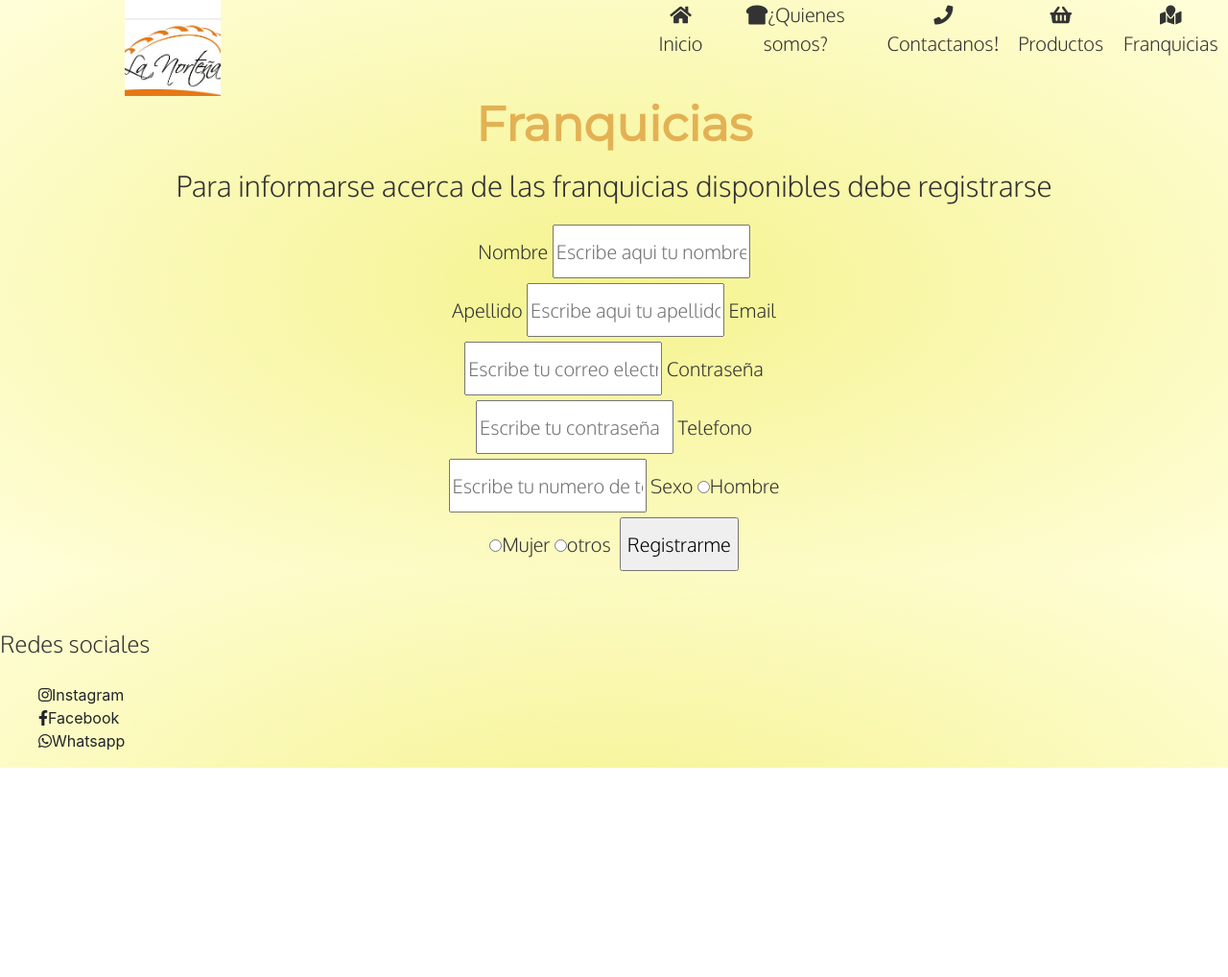
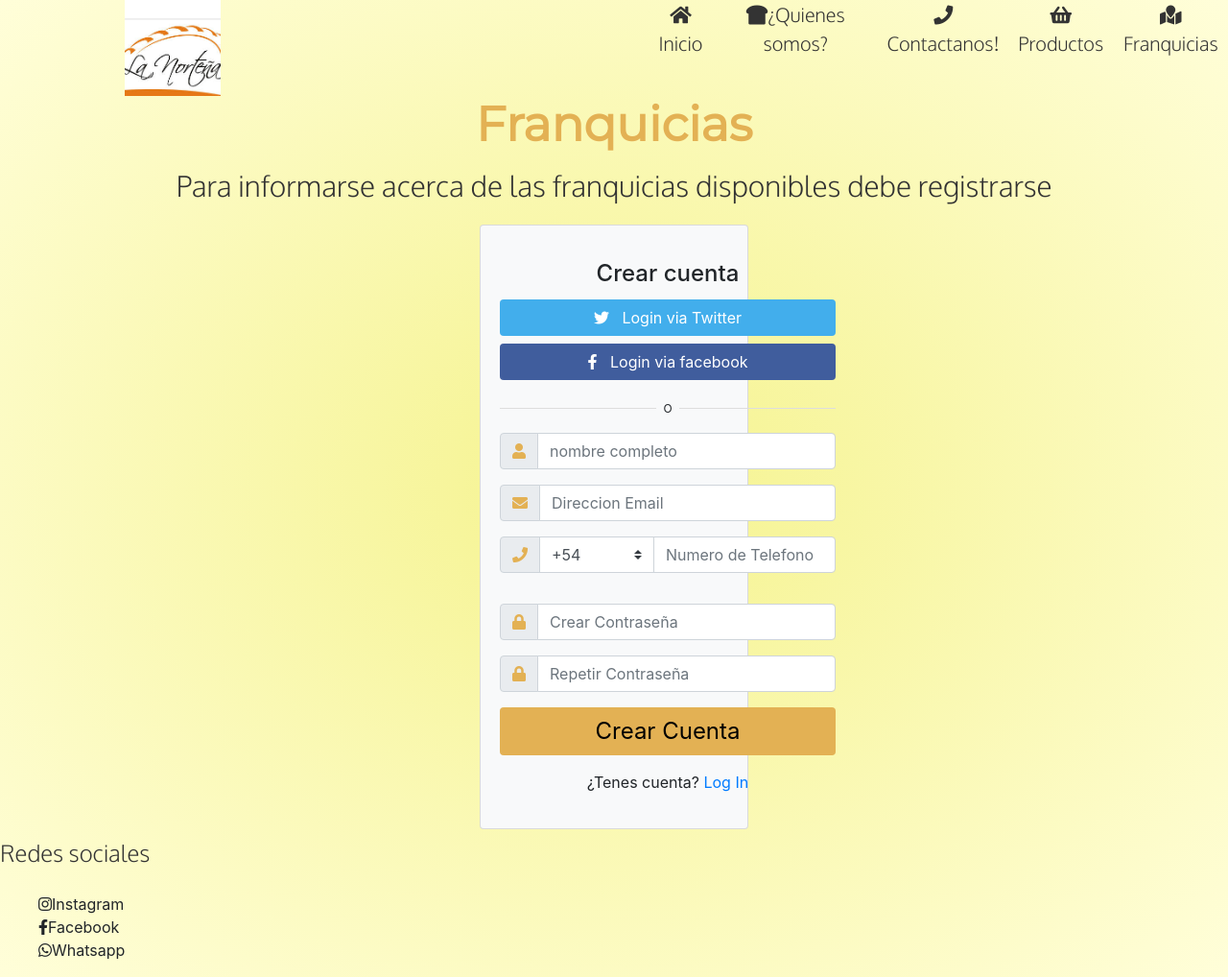
Before and after one commit to juanilancha/proyecto_final, a plain HTML site: page franquicias.html in a window 1280 px wide. Shown: the whole page at 96% size. Before the commit the page ends 800 px from the top, so only its background shows below. Drawn offline with Linux system fonts and the light colour scheme.

Commit message:
estilo en franquicias.html

```diff
--- a/franquicias.html
+++ b/franquicias.html
@@ -49,32 +49,65 @@
       <p class="main__p">Para informarse acerca de las franquicias disponibles debe registrarse</p>
     </section>
     <section>
-      <form class="textoForm" action="franquicias-lugares.html" method="get" >
-        <label for="name">Nombre</label>
-        <input type="text" name="name" value="" placeholder="Escribe aqui tu nombre">
+      <div class="card bg-light margin-form">
+        <article class="card-body mx-auto" style="max-width: 400px;">
+          <h4 class="card-title mt-3 text-center">Crear cuenta</h4>
+          <p>
+            <a href="" class="btn btn-block btn-twitter"> <i class="fab fa-twitter"></i>   Login via Twitter</a>
+            <a href="" class="btn btn-block btn-facebook"> <i class="fab fa-facebook-f"></i>   Login via facebook</a>
+          </p>
+          <p class="divider-text">
+                <span class="bg-light">O</span>
+            </p>
+          <form>
+          <div class="form-group input-group">
+            <div class="input-group-prepend">
+                <span class="input-group-text"> <i class="fa fa-user color-gold"></i> </span>
+             </div>
+                <input name="" class="form-control" placeholder="nombre completo" type="text">
+            </div> <!-- form-group// -->
+            <div class="form-group input-group">
+              <div class="input-group-prepend">
+                <span class="input-group-text"> <i class="fa fa-envelope color-gold"></i> </span>
+             </div>
+                <input name="" class="form-control" placeholder="Direccion Email" type="email">
+            </div> <!-- form-group// -->
+            <div class="form-group input-group">
+              <div class="input-group-prepend">
+                <span class="input-group-text"> <i class="fa fa-phone color-gold"></i> </span>
+            </div>
+            <select class="custom-select" style="max-width: 120px;">
+                <option selected="">+54</option>
+            </select>
+              <input name="" class="form-control" placeholder="Numero de Telefono" type="text">
+            </div> <!-- form-group// -->
+            <div class="form-group input-group">
+              <div class="input-group-prepend">
+            </div>
+          </div> <!-- form-group end.// -->
+            <div class="form-group input-group">
+              <div class="input-group-prepend">
+                <span class="input-group-text"> <i class="fa fa-lock color-gold"></i> </span>
+            </div>
+                <input class="form-control" placeholder="Crear Contraseña" type="password">
+            </div> <!-- form-group// -->
+            <div class="form-group input-group">
+              <div class="input-group-prepend">
+                <span class="input-group-text"> <i class="fa fa-lock color-gold"></i> </span>
+            </div>
+                <input class="form-control" placeholder="Repetir Contraseña" type="password">
+            </div> <!-- form-group// -->
+            <div class="form-group">
+                <button type="submit" class="btn btn-golden btn-block" data-target="#exampleModal" data-toggle="modal"> Crear Cuenta </button>
+            </div> <!-- form-group// -->
+            <p class="text-center">¿Tenes cuenta? <a href="">Log In</a> </p>
+        </form>
+        </article>
+        </div> <!-- card.// -->
 
-        <label for="surname">Apellido</label>
-        <input type="text" name="surname" value="" placeholder="Escribe aqui tu apellido">
-
-        <label for="email">Email</label>
-        <input type="email" name="email" value="" placeholder="Escribe tu correo electronico">
-
-        <label for="contraseña">Contraseña</label>
-        <input type="password" name="contraseña" value="" placeholder="Escribe tu contraseña">
-
-        <label for="numero">Telefono</label>
-        <input type="text" name="numero" value="" placeholder="Escribe tu numero de telefono">
-
-        <label for="sexo">Sexo</label>
-        <input type="radio" name="opcion" value="value">Hombre
-        <input type="radio" name="opcion" value="value">Mujer
-        <input type="radio" name="opcion" value="value">otros
-
-        <label for="enviar"></label>
-        <input type="submit" name="enviar" value="Registrarme">
-      </form>
+        </div>
     </section>
-    <footer class="absolutFooter d-flex justify-content-start">
+    <footer class="d-flex justify-content-start">
       <div class="social">
         <p class="social__p">Redes sociales</p>
         <ul class="social__items">
@@ -83,6 +116,28 @@
           <li><i class="fab fa-whatsapp"></i>Whatsapp</li>
       </ul>
       </div>
+      <section>
+        <div class="modal" id="exampleModal" tabindex="-1" role="dialog" aria-labelledby="exampleModalLabel" aria-hidden="true">
+          <div class="modal-dialog" role="document">
+            <div class="modal-content">
+              <div class="modal-header">
+                <h5 class="modal-title" id="exampleModalLabel">¡Gracias por contactarnos!</h5>
+                <button type="button" class="close" data-dismiss="modal" aria-label="Close">
+                  <span aria-hidden="true">&times;</span>
+                </button>
+              </div>
+              <div class="modal-body">
+                ¡Nos pondremos en contacto brevemente!
+              </div>
+              <div class="modal-footer">
+                <button type="button" class="btn btn-secondary" data-dismiss="modal">Close</button>
+                <a href="index.html">
+                <button type="button" class="btn btn-outline-success">Volver al menu</button></a>
+              </div>
+            </div>
+          </div>
+        </div>
+      </section>
     </footer>
   </body>
 </html>
--- a/scss/scss/_global.scss
+++ b/scss/scss/_global.scss
@@ -180,6 +180,39 @@ div{
 	line-height: 50px;
 	margin: 0 auto;
 }
+.divider-text {
+    position: relative;
+    text-align: center;
+    margin-top: 15px;
+    margin-bottom: 15px;
+}
+.divider-text span {
+    padding: 7px;
+    font-size: 12px;
+    position: relative;
+    z-index: 2;
+}
+.divider-text:after {
+    content: "";
+    position: absolute;
+    width: 100%;
+    border-bottom: 1px solid #ddd;
+    top: 55%;
+    left: 0;
+    z-index: 1;
+}
+
+.btn-facebook {
+    background-color: #405D9D;
+    color: #fff;
+}
+.btn-twitter {
+    background-color: #42AEEC;
+    color: #fff;
+}
+.margin-form{
+	margin: 0 500px 0 500px;
+}
 /*footer*/
 footer{
 	bottom: 0;
```
Also changed, not shown: scss/css/main.css.
